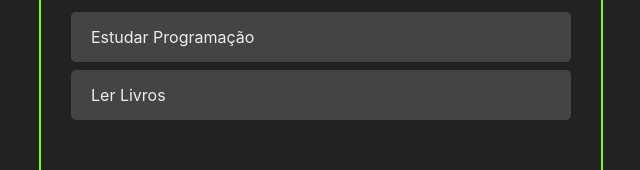
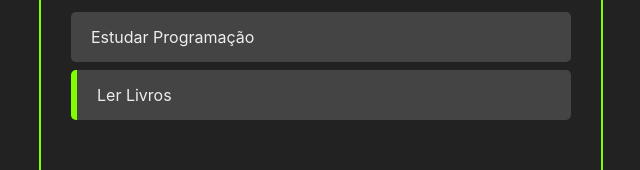
Before and after one commit to gabriel61/gerenciador-de-tarefas, a React (Create React App) app: page / in a window 1280 px wide. Shown: the part 120-290 px from the top of the page, without its empty margins (319-959 px from the left). Built offline with nearby package versions, Linux system fonts and the light colour scheme.

Commit message:
Adiciona função de completar tarefa

```diff
--- a/src/App.jsx
+++ b/src/App.jsx
@@ -21,6 +21,20 @@
     }
   ]);
 
+  const handleTaskClick = (taskId) => {
+    /* faz um map em cada task e se o id da task atual for igual
+    ao taskId irá retornar tudo que ta na task e o completed dele
+    vai ser igual ao completed que era anteriormente, se não for,
+    irá retornar a task normal */
+    const newTasks = tasks.map(task => {
+      if (task.id === taskId) return {...task, completed: !task.completed}
+
+      return task;
+    });
+
+    setTasks(newTasks);
+  };
+
   const handleTaskAddition = (taskTitle) => {
     /* tudo que está em tasks e uma nova task */
     const newTasks = [...tasks, {
@@ -36,7 +50,7 @@
     <>
       <div className="container">
         <AddTask handleTaskAddition={handleTaskAddition} />
-        <Tasks tasks={tasks} />
+        <Tasks tasks={tasks} handleTaskClick={handleTaskClick} />
       </div>
     </>
   );
--- a/src/components/AddTask.jsx
+++ b/src/components/AddTask.jsx
@@ -9,11 +9,13 @@
   /* e.target.value pega oq é escrito no input */
   const handleInputChange = (e) => {
     setInputData(e.target.value);
+
   };
 
   const handleAddTaksClick = () => {
-    handleTaskAddition(inputData)
-  }
+    handleTaskAddition(inputData);
+    setInputData("");
+  };
 
   return (
     <div className="add-task-container">
--- a/src/components/Task.jsx
+++ b/src/components/Task.jsx
@@ -1,10 +1,18 @@
-import React from 'react';
-import './Task.css'
+import React from "react";
+import "./Task.css";
 
-const Task = ({task}) => {
-    return <div className='task-container'>
+const Task = ({ task, handleTaskClick }) => {
+  return (
+    <div
+    className="task-container"
+    style={task.completed ? { borderLeft: '6px solid chartreuse' } : {}}
+    >
+      <div className="task-title" onClick={() => handleTaskClick(task.id)}>
         {task.title}
+      </div>
     </div>
-}
+  )
+  //return <div className="task-container">{task.title}</div>;
+};
 
 export default Task;
--- a/src/components/Tasks.jsx
+++ b/src/components/Tasks.jsx
@@ -1,12 +1,12 @@
 import React from "react";
 import Task from "./Task";
 
-const Tasks = ({ tasks }) => {
+const Tasks = ({ tasks, handleTaskClick }) => {
     return (
         <>
             {/* para cada task vamos renderizar uma task */}
             {tasks.map((task) => (
-                <Task task={task} />
+                <Task task={task} handleTaskClick={handleTaskClick}/>
             ))}
         </>
     )
```
